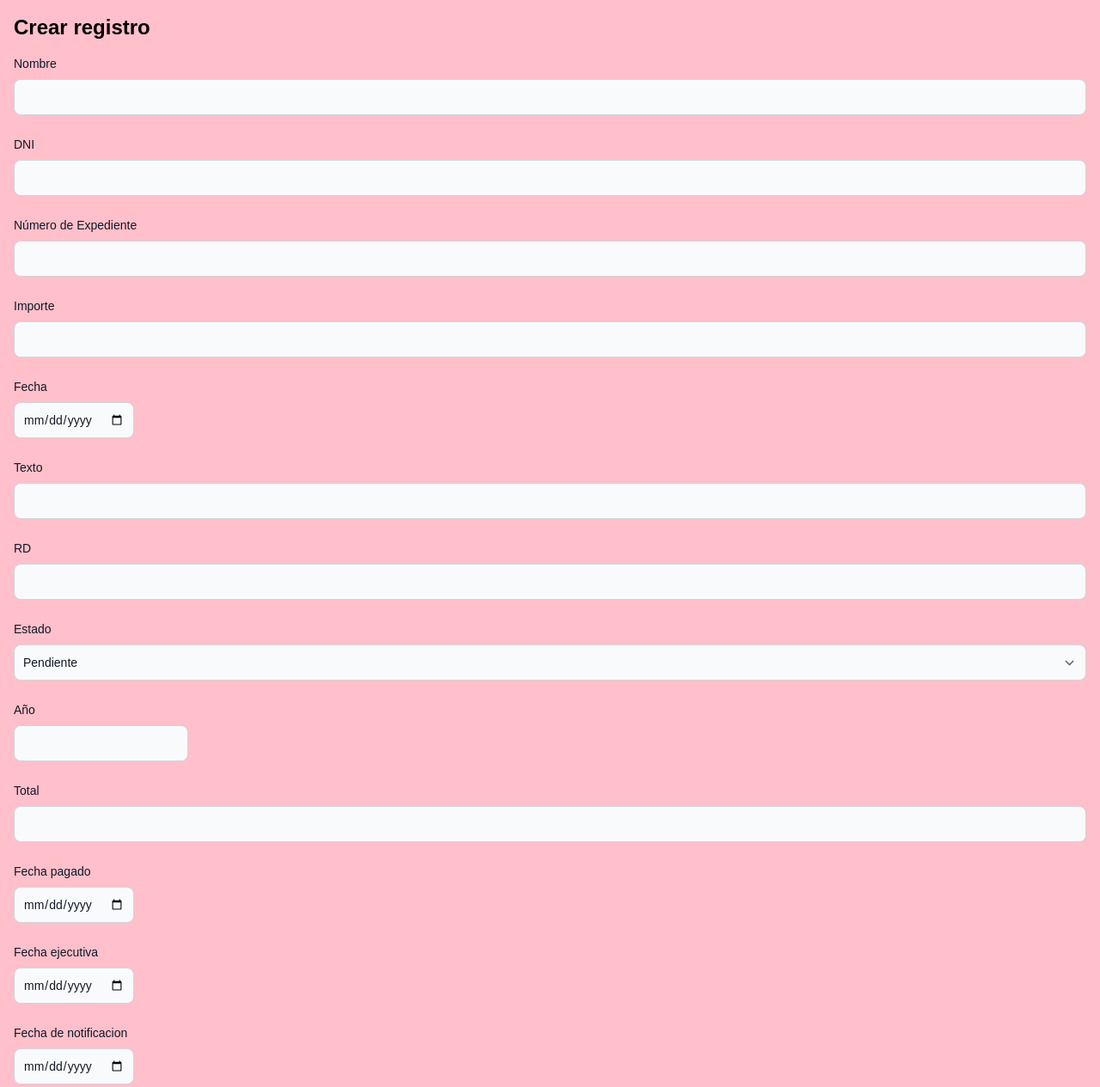
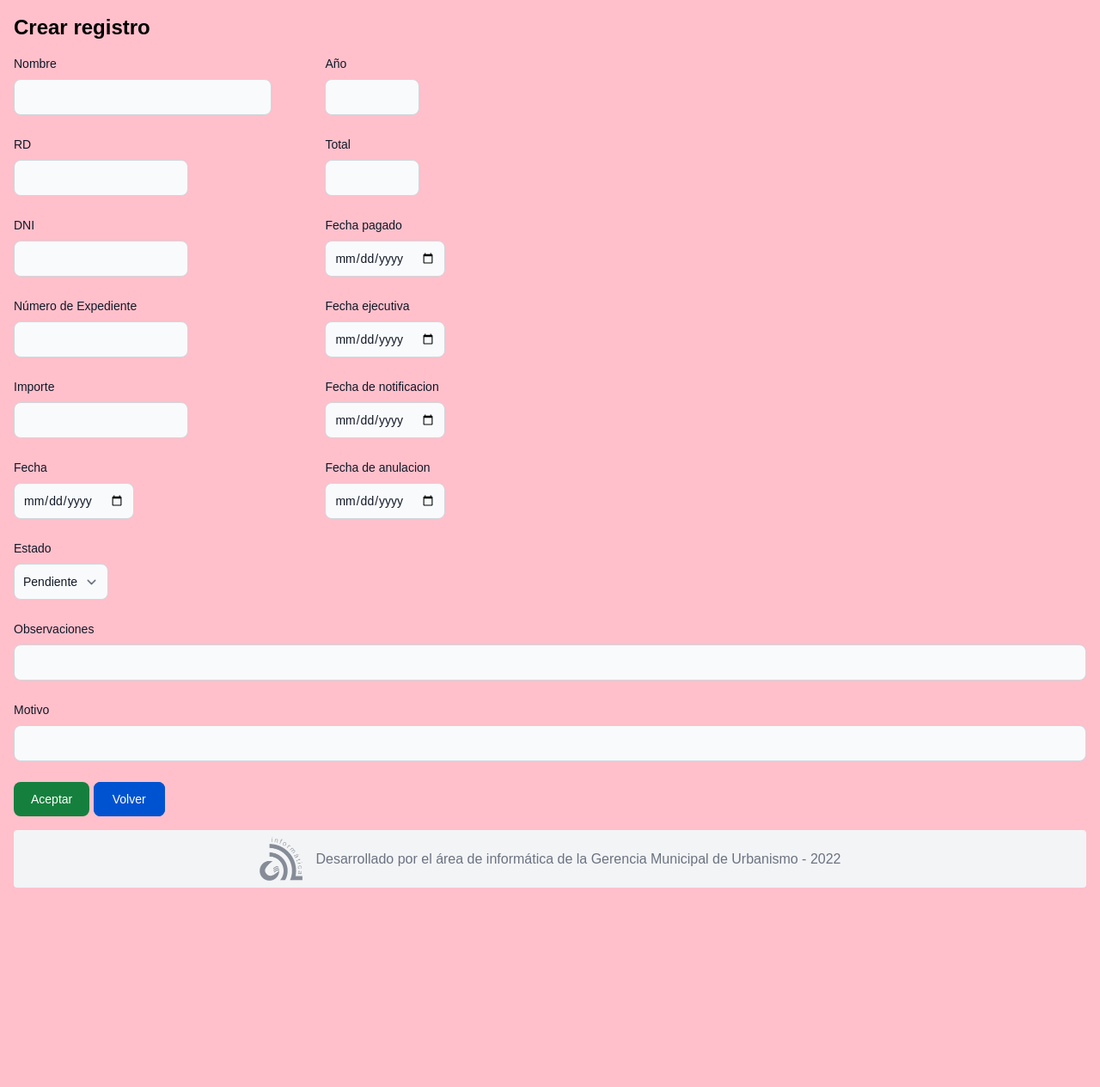
Before and after one commit to MiguelGutierrezParejo/rd, a Laravel app: page /terceros/create in a window 1280 px wide. Shown: the part 96-1361 px from the top of the page at 86% size. After the commit the page ends 1129 px from the top, so only its background shows below. Run offline with Laravel 10, Linux system fonts and the light colour scheme; data that the repository does not hold is empty.

Commit message:
cambio de estilo en el formulario

```diff
--- a/resources/views/terceros/create.blade.php
+++ b/resources/views/terceros/create.blade.php
@@ -4,14 +4,15 @@
         @method('POST')
 
         <h1 class="mb-4 text-2xl font-semibold">Crear registro</h1>
-
+        <div class="flex">
+            <div>
                 <div class="mb-6">
                     <label for="Nombre"
                         class="text-sm font-medium text-gray-900 block mb-2 @error('Nombre') text-red-500 @enderror">
                         Nombre
                     </label>
-            <input type="text" name="Nombre" id="Nombre"
-                class="bg-gray-50 border border-gray-300 text-gray-900 sm:text-sm rounded-lg focus:ring-blue-500 focus:border-blue-500 block w-full p-2.5 @error('Nombre') border-red-500 @enderror"
+                    <input type="text" name="Nombre" id="Nombre" style="width: 300px"
+                        class="bg-gray-50 border border-gray-300 text-gray-900 sm:text-sm rounded-lg focus:ring-blue-500 focus:border-blue-500 block p-2.5 @error('Nombre') border-red-500 @enderror"
                         value="{{ old('Nombre', $tercero->Nombre) }}">
                     @error('Nombre')
                         <p class="text-red-500 text-sm mt-1">
@@ -19,14 +20,27 @@
                         </p>
                     @enderror
                 </div>
-
+                <div class="mb-6">
+                    <label for="RD"
+                        class="text-sm font-medium text-gray-900 block mb-2 @error('RD') text-red-500 @enderror">
+                        RD
+                    </label>
+                    <input type="text" name="RD" id="RD"
+                        class="bg-gray-50 border border-gray-300 text-gray-900 sm:text-sm rounded-lg focus:ring-blue-500 focus:border-blue-500 block w-300 p-2.5 @error('RD') border-red-500 @enderror"
+                        value="{{ old('RD', $tercero->RD) }}">
+                    @error('Modelo')
+                        <p class="text-red-500 text-sm mt-1">
+                            {{ $message }}
+                        </p>
+                    @enderror
+                </div>
                 <div class="mb-6">
                     <label for="DNI"
                         class="text-sm font-medium text-gray-900 block mb-2 @error('DNI') text-red-500 @enderror">
                         DNI
                     </label>
                     <input type="text" name="DNI" id="DNI"
-                class="bg-gray-50 border border-gray-300 text-gray-900 sm:text-sm rounded-lg focus:ring-blue-500 focus:border-blue-500 block w-full p-2.5 @error('DNI') border-red-500 @enderror"
+                        class="bg-gray-50 border border-gray-300 text-gray-900 sm:text-sm rounded-lg focus:ring-blue-500 focus:border-blue-500 block w-300 p-2.5 @error('DNI') border-red-500 @enderror"
                         value="{{ old('DNI', $tercero->DNI) }}">
                     @error('DNI')
                         <p class="text-red-500 text-sm mt-1">
@@ -34,14 +48,13 @@
                         </p>
                     @enderror
                 </div>
-
                 <div class="mb-6">
                     <label for="Expediente"
                         class="text-sm font-medium text-gray-900 block mb-2 @error('Expediente') text-red-500 @enderror">
                         Número de Expediente
                     </label>
                     <input type="text" name="Expediente" id="Expediente"
-                class="bg-gray-50 border border-gray-300 text-gray-900 sm:text-sm rounded-lg focus:ring-blue-500 focus:border-blue-500 block w-full p-2.5 @error('Expediente') border-red-500 @enderror"
+                        class="bg-gray-50 border border-gray-300 text-gray-900 sm:text-sm rounded-lg focus:ring-blue-500 focus:border-blue-500 block w-300 p-2.5 @error('Expediente') border-red-500 @enderror"
                         value="{{ old('Expediente', $tercero->Expediente) }}">
                     @error('Expediente')
                         <p class="text-red-500 text-sm mt-1">
@@ -55,7 +68,7 @@
                         Importe
                     </label>
                     <input type="text" name="Importe" id="Importe"
-                class="bg-gray-50 border border-gray-300 text-gray-900 sm:text-sm rounded-lg focus:ring-blue-500 focus:border-blue-500 block w-full p-2.5 @error('Importe') border-red-500 @enderror"
+                        class="bg-gray-50 border border-gray-300 text-gray-900 sm:text-sm rounded-lg focus:ring-blue-500 focus:border-blue-500 block w-300 p-2.5 @error('Importe') border-red-500 @enderror"
                         value="{{ old('Importe', $tercero->Importe) }}">
                     @error('Modelo')
                         <p class="text-red-500 text-sm mt-1">
@@ -63,7 +76,6 @@
                         </p>
                     @enderror
                 </div>
-
                 <div class="mb-6">
                     <label for="Fecha"
                         class="text-sm font-medium text-gray-900 block mb-2 @error('Fecha') text-red-500 @enderror">
@@ -78,44 +90,19 @@
                         </p>
                     @enderror
                 </div>
-
                 <div class="mb-6">
-            <label for="Texto"
-                class="text-sm font-medium text-gray-900 block mb-2 @error('Texto') text-red-500 @enderror">
-                Texto
-            </label>
-            <input type="text" name="Texto" id="Texto"
-                class="bg-gray-50 border border-gray-300 text-gray-900 sm:text-sm rounded-lg focus:ring-blue-500 focus:border-blue-500 block w-full p-2.5 @error('Texto') border-red-500 @enderror"
-                value="{{ old('Texto', $tercero->Texto) }}">
-            @error('Modelo')
-                <p class="text-red-500 text-sm mt-1">
-                    {{ $message }}
-                </p>
-            @enderror
-        </div>
-
-        <div class="mb-6">
-            <label for="RD"
-                class="text-sm font-medium text-gray-900 block mb-2 @error('RD') text-red-500 @enderror">
-                RD
-            </label>
-            <input type="text" name="RD" id="RD"
-                class="bg-gray-50 border border-gray-300 text-gray-900 sm:text-sm rounded-lg focus:ring-blue-500 focus:border-blue-500 block w-full p-2.5 @error('RD') border-red-500 @enderror"
-                value="{{ old('RD', $tercero->RD) }}">
-            @error('Modelo')
-                <p class="text-red-500 text-sm mt-1">
-                    {{ $message }}
-                </p>
-            @enderror
-        </div>
-        <div class="mb-6">
-            <label for="Estado" class="text-sm font-medium text-gray-900 block mb-2 @error('Estado') text-red-500 @enderror">
+                    <label for="Estado"
+                        class="text-sm font-medium text-gray-900 block mb-2 @error('Estado') text-red-500 @enderror">
                         Estado
                     </label>
-            <select name="Estado" id="Estado" class="bg-gray-50 border border-gray-300 text-gray-900 sm:text-sm rounded-lg focus:ring-blue-500 focus:border-blue-500 block w-full p-2.5 @error('Estado') border-red-500 @enderror">
-                <option value="Pendiente" {{ old('Estado', $tercero->Estado) === 'Pendiente' ? 'selected' : '' }}>Pendiente</option>
-                <option value="Pagado" {{ old('Estado', $tercero->Estado) === 'Pagado' ? 'selected' : '' }}>Pagado</option>
-                <option value="Eressan" {{ old('Estado', $tercero->Estado) === 'Eressan' ? 'selected' : '' }}>Eressan</option>
+                    <select name="Estado" id="Estado" style="width: 110px"
+                        class="bg-gray-50 border border-gray-300 text-gray-900 sm:text-sm rounded-lg focus:ring-blue-500 focus:border-blue-500 block p-2.5 @error('Estado') border-red-500 @enderror">
+                        <option value="Pendiente"
+                            {{ old('Estado', $tercero->Estado) === 'Pendiente' ? 'selected' : '' }}>Pendiente</option>
+                        <option value="Pagado" {{ old('Estado', $tercero->Estado) === 'Pagado' ? 'selected' : '' }}>
+                            Pagado</option>
+                        <option value="Eressan" {{ old('Estado', $tercero->Estado) === 'Eressan' ? 'selected' : '' }}>
+                            Eressan</option>
                     </select>
                     @error('Estado')
                         <p class="text-red-500 text-sm mt-1">
@@ -123,13 +110,15 @@
                         </p>
                     @enderror
                 </div>
+            </div>
+            <div style="margin-left: 5%">
                 <div class="mb-6">
                     <label for="Año"
                         class="text-sm font-medium text-gray-900 block mb-2 @error('Año') text-red-500 @enderror">
                         Año
                     </label>
-            <input type="text" name="Año" id="Año"
-                class="bg-gray-50 border border-gray-300 text-gray-900 sm:text-sm rounded-lg focus:ring-blue-500 focus:border-blue-500 block w-1/3 p-2.5 @error('Año') border-red-500 @enderror"
+                    <input type="text" name="Año" id="Año" style="width: 110px"
+                        class="bg-gray-50 border border-gray-300 text-gray-900 sm:text-sm rounded-lg focus:ring-blue-500 focus:border-blue-500 block p-2.5 @error('Año') border-red-500 @enderror"
                         value="{{ old('Año', $tercero->Año) }}">
                     @error('Modelo')
                         <p class="text-red-500 text-sm mt-1">
@@ -142,8 +131,8 @@
                         class="text-sm font-medium text-gray-900 block mb-2 @error('Total') text-red-500 @enderror">
                         Total
                     </label>
-            <input type="text" name="Total" id="Total"
-                class="bg-gray-50 border border-gray-300 text-gray-900 sm:text-sm rounded-lg focus:ring-blue-500 focus:border-blue-500 block w-full p-2.5 @error('Total') border-red-500 @enderror"
+                    <input type="text" name="Total" id="Total" style="width: 110px"
+                        class="bg-gray-50 border border-gray-300 text-gray-900 sm:text-sm rounded-lg focus:ring-blue-500 focus:border-blue-500 block p-2.5 @error('Total') border-red-500 @enderror"
                         value="{{ old('Total', $tercero->Total) }}">
                     @error('Modelo')
                         <p class="text-red-500 text-sm mt-1">
@@ -193,6 +182,37 @@
                         </p>
                     @enderror
                 </div>
+
+                <div class="mb-6">
+                    <label for="FechaAnulacion"
+                        class="text-sm font-medium text-gray-900 block mb-2 @error('FechaAnulacion') text-red-500 @enderror">
+                        Fecha de anulacion
+                    </label>
+                    <input type="date" name="FechaAnulacion" id="FechaAnulacion"
+                        class="bg-gray-50 border border-gray-300 text-gray-900 sm:text-sm rounded-lg focus:ring-blue-500 focus:border-blue-500 block w-1/3 p-2.5 @error('FechaAnulacion') border-red-500 @enderror"
+                        value="{{ old('FechaAnulacion', $tercero->FechaAnulacion) }}">
+                    @error('Modelo')
+                        <p class="text-red-500 text-sm mt-1">
+                            {{ $message }}
+                        </p>
+                    @enderror
+                </div>
+            </div>
+        </div>
+        <div class="mb-6">
+            <label for="Texto"
+                class="text-sm font-medium text-gray-900 block mb-2 @error('Texto') text-red-500 @enderror">
+                Observaciones
+            </label>
+            <input type="text" name="Texto" id="Texto"
+                class="bg-gray-50 border border-gray-300 text-gray-900 sm:text-sm rounded-lg focus:ring-blue-500 focus:border-blue-500 block w-full p-2.5 @error('Texto') border-red-500 @enderror"
+                value="{{ old('Texto', $tercero->Texto) }}">
+            @error('Modelo')
+                <p class="text-red-500 text-sm mt-1">
+                    {{ $message }}
+                </p>
+            @enderror
+        </div>
         <div class="mb-6">
             <label for="Motivo"
                 class="text-sm font-medium text-gray-900 block mb-2 @error('Motivo') text-red-500 @enderror">
@@ -207,24 +227,11 @@
                 </p>
             @enderror
         </div>
-        <div class="mb-6">
-            <label for="FechaAnulacion"
-                class="text-sm font-medium text-gray-900 block mb-2 @error('FechaAnulacion') text-red-500 @enderror">
-                Fecha de anulacion
-            </label>
-            <input type="date" name="FechaAnulacion" id="FechaAnulacion"
-                class="bg-gray-50 border border-gray-300 text-gray-900 sm:text-sm rounded-lg focus:ring-blue-500 focus:border-blue-500 block w-1/3 p-2.5 @error('FechaAnulacion') border-red-500 @enderror"
-                value="{{ old('FechaAnulacion', $tercero->FechaAnulacion) }}">
-            @error('Modelo')
-                <p class="text-red-500 text-sm mt-1">
-                    {{ $message }}
-                </p>
-            @enderror
-        </div>
+
 
         <button type="submit"
             class="text-white bg-green-700 hover:bg-green-700 focus:ring-4 focus:ring-green-700 font-medium rounded-lg text-sm px-5 py-2.5 text-center">Aceptar</button>
-        <a href="/rd/public/terceros/{{ $tercero->Id }}"
-            style="border-color:#0053D0; background-color: #0053D0" class="text-white border-green-700 border-2 bg-green-700 focus:ring-blue-300 font-medium rounded-lg text-sm px-5 py-2.5 text-center">Volver</a>
+        <a href="/rd/public/terceros/{{ $tercero->Id }}" style="border-color:#0053D0; background-color: #0053D0"
+            class="text-white border-green-700 border-2 bg-green-700 focus:ring-blue-300 font-medium rounded-lg text-sm px-5 py-2.5 text-center">Volver</a>
     </form>
 </x-layout>
```
Also changed, not shown: resources/views/terceros/edit.blade.php (+77 -71 lines). Lines whose indentation alone changed are shown as unchanged.
